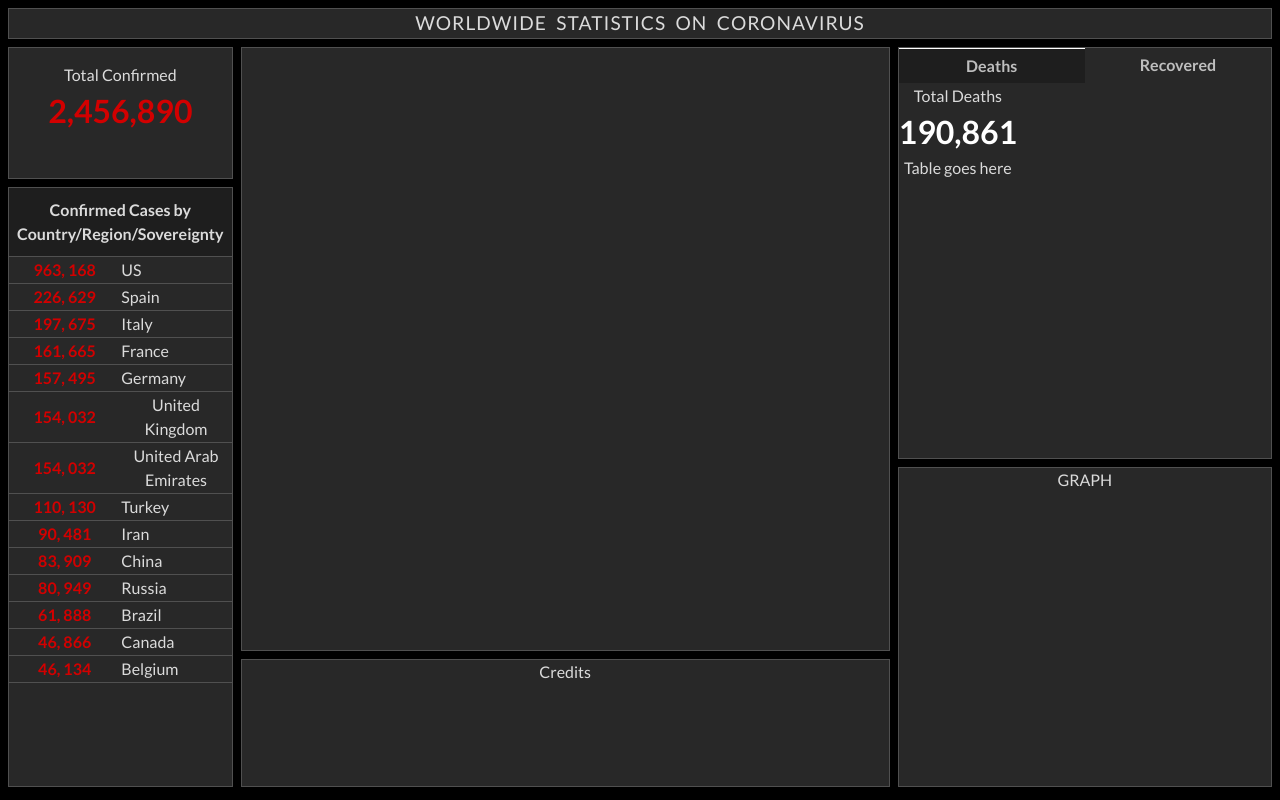
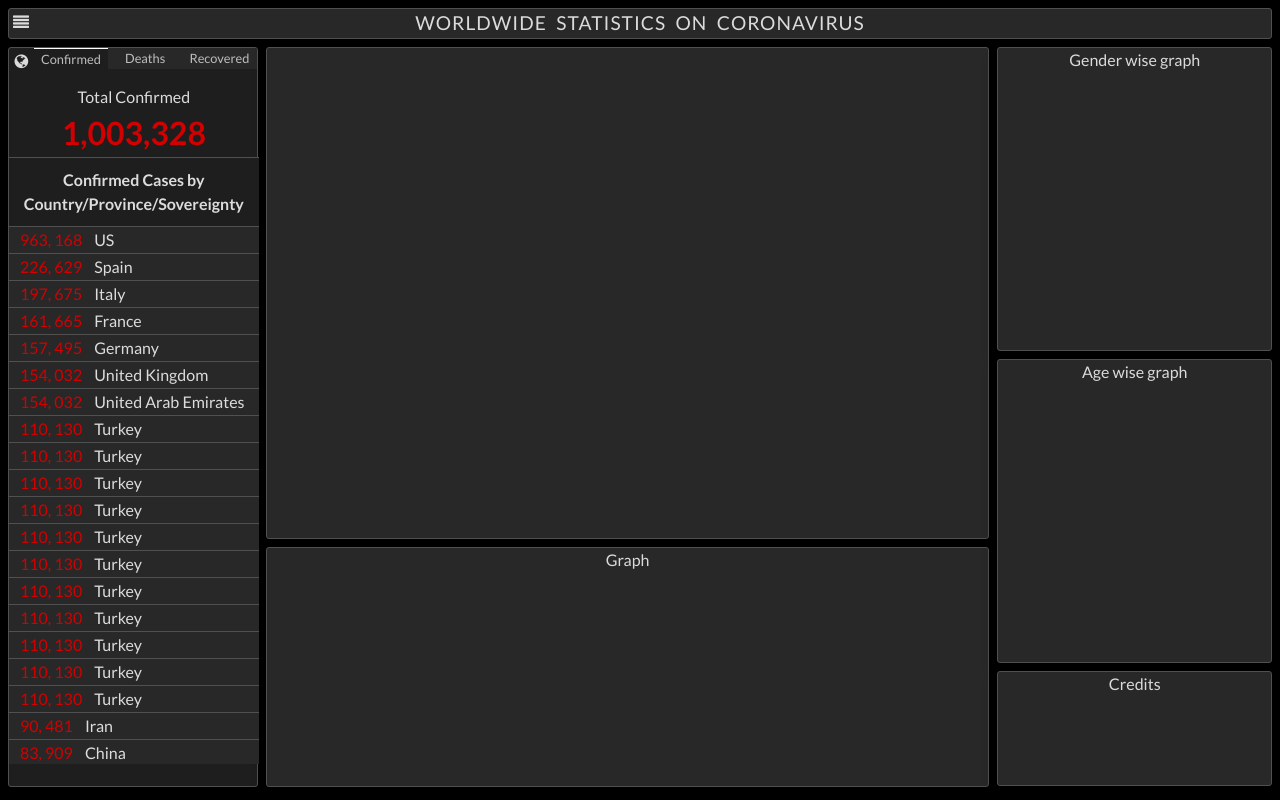
Before and after one commit to shivangmistry/Worldwide-Statistics-on-Coronavirus, a website: page public/index.html in a window 1280 px wide. Drawn offline with nearby package versions, Linux system fonts and the light colour scheme; some packages are replaced by stand-ins of ours; no server answers.

Commit message:
UI updated

```diff
--- a/public/css/index.css
+++ b/public/css/index.css
@@ -53,7 +53,6 @@ ul {
 ::-webkit-scrollbar-thumb:hover {
     background: rgb(200, 200, 200);
 }
-
 /* srollbar - end */
 
 .div {
@@ -61,7 +60,9 @@ ul {
     color: rgb(219, 219, 219);
     background-color: rgb(40, 40, 40);
     border: 1px solid rgb(80, 80, 80);
+    border-radius: 3px;
     overflow: hidden;
+    box-shadow: 0px 8px 16px 0px rgba(0,0,0,0.2);
 }
 
 .title {
@@ -71,21 +72,23 @@ ul {
     letter-spacing: 1px;
 }
 
+/* dropdown - start */
 .sessionMenu {
     position: absolute;
     top: 10px;
-    right: 13px;
+    left: 13px;
 }
 
 .menuItems {
     display: none;
+    width: max-content;
     text-align: left;
     position: absolute;
     background-color: rgb(68, 68, 68);
     top: 25px;
-    right: -5px;
     z-index: 1;
     border: 1px solid rgb(134, 134, 134);
+    border-radius: 3px;
     box-shadow: 0px 8px 16px 0px rgba(0,0,0,0.2);
 }
 
@@ -97,6 +100,7 @@ ul {
 .menuItems a {
     padding: 12px 16px;
 }
+/* dropdown - end */
 
 .loginForm {
     margin: 0 auto;
@@ -116,95 +120,27 @@ ul {
     width: 100%;
 }
 
+/* left div - start */
 .leftDiv {
-    width: 18%
+    width: 20%;
+    overflow-x: hidden;
 }
 
-.totalConfirmedDiv {
-    height: 16.5vh;
-    padding: 15px 5px 5px 5px;
+.tabButtonsDiv {
+    height: 92.5vh;
+    background-color: rgb(30, 30, 30);
+}
+
+.fa-globe {
+    padding-top: 5px;
+    width: 10%;
+    float: left;
     cursor: pointer;
 }
 
-.totalConfirmedCount {
-    font-size: 2.5vmax;
-    font-weight: 700;
-    color: rgb(210, 0, 0);
-}
-
-.countryTableDiv {
-    height: 75vh;
-}
-
-#countryTable tbody {
-    display: block;
-    max-height: 65.7vh;
-    overflow-y: auto;
-    overflow-x: hidden;
-}
-#countryTable thead, #countryTable tbody tr {
-    display: table;
-    width: 100%;
-    table-layout: fixed;
-    border-bottom: 1px solid rgb(80, 80, 80);
-}
-
-#countryTable th {
-    background-color: rgb(30, 30, 30);
-    padding: 10px 0;
-}
-
-#countryTable tr:hover {
-    cursor: pointer;
-}
-
-#countryTable tr th:hover {
-    cursor: auto;
-}
-
-.countrywiseConfirmed {
-    color: rgb(210, 0, 0);
-    font-weight: bold;
-}
-
-.countrywiseCountry {
-    float: left;
-}
-
-.activeCountry {
-    background-color: royalblue;
-}
-
-.centerDiv {
-    width: 52%;
-    margin-left: 8px;
-}
-
-.mapDiv {
-    height: 75.5vh;
-}
-
-.creditsDiv {
-    height: 16vh;
-}
-
-.rightDiv {
+.tabButton {
     width: 30%;
-    margin-left: 8px;
-}
-
-.tableDiv {
-    height: 51.5vh;
-}
-
-.graphDiv {
-    height: 40vh;
-}
-
-.tabButton {
-    padding: 5px 0;
-    width: 50%;
-    font-weight: bold;
+    font-size: 1vw;
     float: left;
     border: none;
     outline: none;
@@ -214,18 +150,13 @@ ul {
     color: rgb(190, 190, 190);
 }
 
-.tabContent {
-    position: absolute;
-    top: 84px;
-}
-
-.tabContentDiv {
-    padding: 0 5vw;
-}
-
 .tabButton:hover {
     background-color: rgb(80, 80, 80);
     cursor: pointer;
+}
+
+.tabButton:focus {
+    outline: none;
 }
 
 .activeTab {
@@ -234,48 +165,108 @@ ul {
     border-top: 1px solid white;
 }
 
-.tabButton:focus {
-    outline: none;
+.tabContent {
+    position: absolute;
+    top: 69.5px;
+    left: 9px
 }
 
-#deathsButton:focus .recoveredDiv {
+.tableDiv {
+    padding-top: 15px;
+    width: 19.5%;
+}
+
+.deathsDiv {
     display: none;
 }
-#deathsButton:focus .deathsDiv {
-    display: block;
-}
-
-
-#recoveredButton:focus .deathsDiv {
-    display: none;
-}
-#recoveredButton:focus .recoveredDiv {
-    display: block;
-}
-
 
 .recoveredDiv {
     display: none;
 }
 
-.totalDeaths {
-    width: 50%;
-    max-height: 500px;
+.totalCountFigure {
+    font-size: 2.5vmax;
+    font-weight: 700;
+
 }
 
-.totalDeathsCount {
-    font-size: 2.5vmax;
-    font-weight: 700;
+tbody.casesTableBody {
+    display: block;
+    overflow: auto;
+    height: 67.2vh;
+    width: 100%;
+    background-color: rgb(40, 40, 40);
+}
+.casesTable thead, tbody.casesTableBody tr {
+    display: block;
+    border-bottom: 1px solid rgb(80, 80, 80);
+}
+
+.casesTable th {
+    border-top: 1px solid rgb(80, 80, 80);
+    background-color: rgb(30, 30, 30);
+    padding: 10px 0;
+}
+
+.casesTable tr:hover {
+    cursor: pointer;
+}
+
+.casesTable tr th:hover {
+    cursor: auto;
+}
+
+.colorConfirmed {
+    color: rgb(210, 0, 0);
+}
+
+.colorDeaths {
     color: white;
 }
 
-.totalRecovered {
-    width: 50%;
+.colorRecovered {
+    color: rgb(112, 168, 0);
+}
+
+.countValue {
+    padding-left: 10px;
+}
+
+.countLocation {
+    padding-left: 10px;
+}
+/* left div - end */
+
+/* center div start */
+.centerDiv {
+    width: 58%;
     margin-left: 8px;
 }
 
-.totalRecoveredCount {
-    font-size: 2.5vmax;
-    font-weight: 700;
-    color: rgb(112, 168, 0);
+.mapDiv {
+    height: 61.5vh;
 }
+
+.graphDiv {
+    height: 30vh;
+}
+/* center div end */
+
+/* right div start */
+.rightDiv {
+    width: 22%;
+    margin-left: 8px;
+}
+
+.genderDiv {
+    height: 38vh;
+}
+
+.ageDiv {
+    height: 38vh;
+}
+
+.creditsDiv {
+    height: 14.4vh;
+}
+/* right div end */
--- a/public/index.html
+++ b/public/index.html
@@ -13,77 +13,105 @@
 <body>
     <header class="div">
         <div class="title">WORLDWIDE&nbsp;&nbsp;STATISTICS&nbsp;&nbsp;ON&nbsp;&nbsp;CORONAVIRUS</div>
-        <!-- <div class="sessionMenu">
+        <div class="sessionMenu">
             <ul>
-                <li class="notLoggedIn"><a href="login">LOGIN</a></li>
-                <li class="isLoggedIn"><a href="#"><i class="fa fa-align-justify"></i></a>
+                <li class="menuButton"><a href="#"><i class="fa fa-align-justify"></i></a>
                     <div class="menuItems">
                         <ul>
-                            <li><a href="#">Dashboard</a></li>
-                            <li><a href="#">Operations</a></li>
-                            <li><a href="#" onclick="handleLogout()">Logout</a></li>
+                            <li><a href="#">News</a></li>
+                            <li><a href="#">Consult</a></li>
+                            <li><a href="#" class="notLoggedIn">Login</a></li>
+                            <li><a href="#" class="isLoggedIn">Add Case</a></li>
+                            <li><a href="#" class="isLoggedIn">Logout</a></li>
                         </ul>
                     </div>
                 </li>
             </ul>
-        </div> -->
+        </div>
     </header>
     <section>
         <div class="leftDiv">
-            <div class="div totalConfirmedDiv" id="worldData" onclick="changeCountry()">
-                Total Confirmed<br>
-                <span class="totalConfirmedCount">
-                    2,456,890
-                </span>
+            <div class="div tabButtonsDiv">
+                <i class="fa fa-globe" onclick="changeCountry()"></i>
+                <button class="tabButton activeTab" id="confirmedButton" onclick="confirmedData()">Confirmed</button>
+                <button class="tabButton" id="deathsButton" onclick="deathData()">Deaths</button>
+                <button class="tabButton" id="recoveredButton" onclick="recoveredData()">Recovered</button><br />
             </div>
-            <div class="div countryTableDiv">
-                <table id="countryTable">
+            <!-- Confirmed Table -->
+            <div class="tabContent confirmedDiv tableDiv">
+                Total Confirmed<br />
+                <span class="totalCountFigure colorConfirmed">1,003,328</span>
+                <div>
+                    <table id="confirmedTable" class="casesTable">
                         <thead>
-                    <tr id="countryTableHeader">
+                            <tr>
                                 <th colspan="2">
-                            Confirmed Cases by Country/Region/Sovereignty
+                                    Confirmed Cases by Country/Province/Sovereignty
                                 </th>
                             </tr>
                         </thead>
-                    <tbody id="countryTableBody">
+                        <tbody id="confirmedTableBody" class="casesTableBody">
 
                         </tbody>
                     </table>
+                </div>
+            </div>
+            <!-- Deaths Table -->
+            <div class="tabContent deathsDiv tableDiv">
+                Total Deaths<br />
+                <span class="totalCountFigure colorDeaths">190,861</span>
+                <div>
+                    <table id="deathsTable" class="casesTable">
+                        <thead>
+                            <tr>
+                                <th colspan="2">
+                                    Confirmed Deaths by Country/Province/Sovereignty
+                                </th>
+                            </tr>
+                        </thead>
+                        <tbody id="deathsTableBody" class="casesTableBody">
+
+                        </tbody>
+                    </table>
+                </div>
+            </div>
+            <!-- Recovered Table -->
+            <div class="tabContent recoveredDiv tableDiv">
+                Total Recovered<br />
+                <span class="totalCountFigure colorRecovered">738,490</span>
+                <div>
+                    <table id="recoveredTable" class="casesTable">
+                        <thead>
+                            <tr>
+                                <th colspan="2">
+                                    Recovered Cases by Country/Province/Sovereignty
+                                </th>
+                            </tr>
+                        </thead>
+                        <tbody id="recoveredTableBody" class="casesTableBody">
+
+                        </tbody>
+                    </table>
+                </div>
             </div>
         </div>
         <div class="centerDiv">
             <div class="div mapDiv" id="map">
                 <script src="https://maps.googleapis.com/maps/api/js?key=AIzaSyCnFY9KoVBajKdQ1CRzvwCmDJxS4YWUP1I&callback=initMap" async defer></script>
             </div>
-            <div class="div creditsDiv">
-                Credits
+            <div class="div graphDiv">
+                Graph
             </div>
         </div>
         <div class="rightDiv">
-            <div class="div tableDiv">
-                <div>
-                    <button class="tabButton activeTab" id="deathsButton" onclick="deathData()">Deaths</button>
-                    <button class="tabButton" id="recoveredButton" onclick="recoveredData()">Recovered</button><br />
+            <div class="div genderDiv">
+                Gender wise graph
             </div>
-                <!-- Deaths Tab -->
-                <div class="tabContent deathsDiv">
-                    Total Deaths<br/>
-                    <span class="totalDeathsCount">190,861</span>
-                    <div>
-                        Table goes here
+            <div class="div ageDiv">
+                Age wise graph
             </div>
-                </div>
-                <!-- Recovered Tab -->
-                <div class="tabContent recoveredDiv">
-                    Total Recovered<br />
-                    <span class="totalRecoveredCount">738,490</span>
-                    <div>
-                        Table goes here
-                    </div>
-                </div>
-            </div>
-            <div class="div graphDiv">
-                GRAPH
+            <div class="div creditsDiv">
+                Credits
             </div>
         </div>
     </section>
--- a/public/js/index.js
+++ b/public/js/index.js
@@ -1,5 +1,5 @@
 var map;
-var currentCountry;
+var currentCountry, countrySelected;
 
 // call when document is ready
 $(initData);
@@ -7,11 +7,12 @@ $(initData);
 function initData() {
 
   currentCountry = "worldData";
+  countrySelected = false;
 
-  $.get('/data', (data, status) => {
-    console.log(data)
-    console.log(status);
-  });
+  // $.get('/data', (data, status) => {
+  //   console.log(data)
+  //   console.log(status);
+  // });
 
   const data = [
     { "confirmed": "963, 168", "country": "US" },
@@ -22,6 +23,16 @@ function initData() {
     { "confirmed": "154, 032", "country": "United Kingdom" },
     { "confirmed": "154, 032", "country": "United Arab Emirates" },
     { "confirmed": "110, 130", "country": "Turkey" },
+    { "confirmed": "110, 130", "country": "Turkey" },
+    { "confirmed": "110, 130", "country": "Turkey" },
+    { "confirmed": "110, 130", "country": "Turkey" },
+    { "confirmed": "110, 130", "country": "Turkey" },
+    { "confirmed": "110, 130", "country": "Turkey" },
+    { "confirmed": "110, 130", "country": "Turkey" },
+    { "confirmed": "110, 130", "country": "Turkey" },
+    { "confirmed": "110, 130", "country": "Turkey" },
+    { "confirmed": "110, 130", "country": "Turkey" },
+    { "confirmed": "110, 130", "country": "Turkey" },
     { "confirmed": "90, 481", "country": "Iran" },
     { "confirmed": "83, 909", "country": "China" },
     { "confirmed": "80, 949", "country": "Russia" },
@@ -29,19 +40,37 @@ function initData() {
     { "confirmed": "46, 866", "country": "Canada" },
     { "confirmed": "46, 134", "country": "Belgium" },
   ];
-  addCountryData(data);
+  addConfirmedData(data);
+  addDeathsData(data);
+  addRecoveredData(data);
 }
 
+// Table div switch
+function confirmedData() {
+  $(".confirmedDiv").css('display', 'block');
+  $(".deathsDiv").css('display', 'none');
+  $(".recoveredDiv").css('display', 'none');
+  $("#confirmedButton").addClass('activeTab');
+  $("#deathsButton").removeClass('activeTab');
+  $("#recoveredButton").removeClass('activeTab');
+}
+
+// Table div switch
 function deathData() {
+  $(".confirmedDiv").css('display', 'none');
   $(".deathsDiv").css('display', 'block');
   $(".recoveredDiv").css('display', 'none');
+  $("#confirmedButton").removeClass('activeTab');
   $("#deathsButton").addClass('activeTab');
   $("#recoveredButton").removeClass('activeTab');
 }
 
+// Table div switch
 function recoveredData() {
+  $(".confirmedDiv").css('display', 'none');
   $(".deathsDiv").css('display', 'none');
   $(".recoveredDiv").css('display', 'block');
+  $("#confirmedButton").removeClass('activeTab');
   $("#deathsButton").removeClass('activeTab');
   $("#recoveredButton").addClass('activeTab');
 }
@@ -176,14 +205,39 @@ function addMarkers(data) {
   });
 }
 
-function addCountryData(data) {
-  const table = document.getElementById("countryTableBody");
+function addConfirmedData(data) {
+  const table = document.getElementById("confirmedTableBody");
   if(table!=null){
     data.forEach(d => {
       let row = document.createElement('tr');
-      row.innerHTML = "<td><span class='countrywiseConfirmed'>" + d.confirmed + "</span></td><td><span class='countrywiseCountry'>" + d.country + "</span></td>";
+      row.innerHTML = "<td><span class='countValue colorConfirmed'>" + d.confirmed + "</span></td><td><span class='countLocation'>" + d.country + "</span></td>";
       row.onclick = changeCountry;
-      row.setAttribute("id", d.country.split(" ").join(""));
+      row.setAttribute("value", d.country);
+      table.appendChild(row);
+    });
+  }
+}
+
+function addDeathsData(data) {
+  const table = document.getElementById("deathsTableBody");
+  if (table != null) {
+    data.forEach(d => {
+      let row = document.createElement('tr');
+      row.innerHTML = "<td><span class='countValue colorDeaths'>" + d.confirmed + "</span></td><td><span class='countLocation'>" + d.country + "</span></td>";
+      row.onclick = changeCountry;
+      row.setAttribute("value", d.country);
+      table.appendChild(row);
+    });
+  }
+}
+
+function addRecoveredData(data) {
+  const table = document.getElementById("recoveredTableBody");
+  if (table != null) {
+    data.forEach(d => {
+      let row = document.createElement('tr');
+      row.innerHTML = "<td><span class='countValue colorRecovered'>" + d.confirmed + "</span></td><td><span class='countLocation'>" + d.country + "</span></td>";
+      row.onclick = changeCountry;
       row.setAttribute("value", d.country);
       table.appendChild(row);
     });
@@ -191,22 +245,18 @@ function addCountryData(data) {
 }
 
 function changeCountry() {
-  if($(this).is("tr")) {
-    const country = this.getAttribute("value");
-    const countryId = country.split(" ").join("");
-    if(currentCountry!==countryId){
-      $("#" + currentCountry).removeClass('activeCountry');
-      $("#" + countryId).addClass('activeCountry');
-      currentCountry = countryId;
-      // update here
+  if($(this).is('tr')) {
+    if(currentCountry !== this.getAttribute('value') && !countrySelected) {
+      const country = this.getAttribute('value');
+      currentCountry = country;
+      countrySelected = true;
       console.log("Request data for country: " + country);
     }
   } else {
-    if (currentCountry!=="worldData"){
-      $("#" + currentCountry).removeClass('activeCountry');
+    if (currentCountry !== "worldData") {
       currentCountry = "worldData";
-      // update here
-      console.log("Get world data, update graph and two tables");
+      countrySelected = false;
+      console.log("Request World data");
     }
   }
 }
--- a/public/js/main.js
+++ b/public/js/main.js
@@ -9,6 +9,10 @@ $(document).init(() => {
     } else {
         $(".isLoggedIn").css("display", "none");
     }
+
+    $('.menuButton').hover(function() {
+        $('.menuItems').fadeToggle(300);
+    })
 })
 
 function goBack() {
```
Lines whose indentation alone changed are shown as unchanged.
